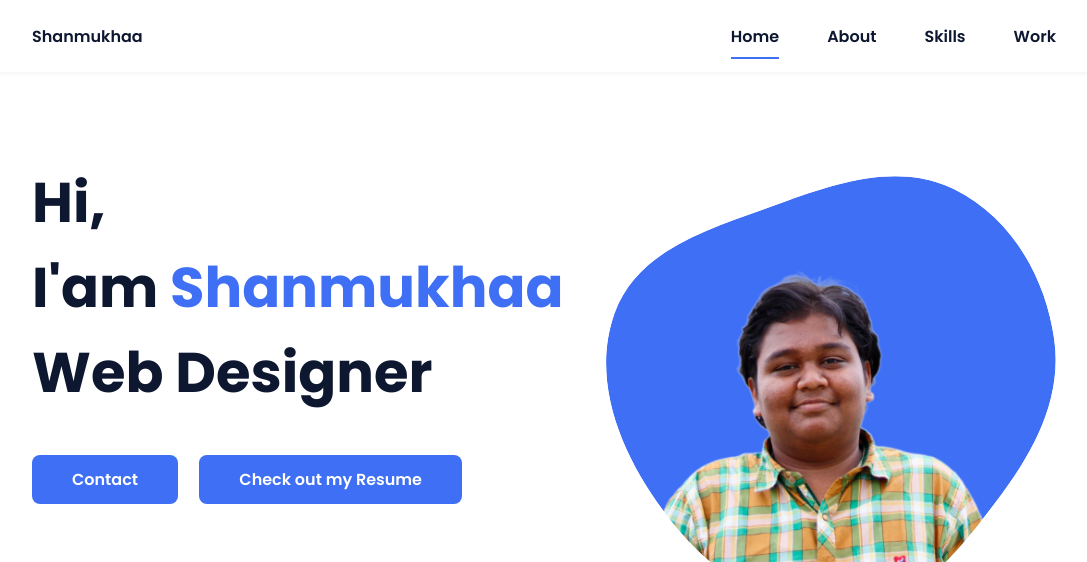
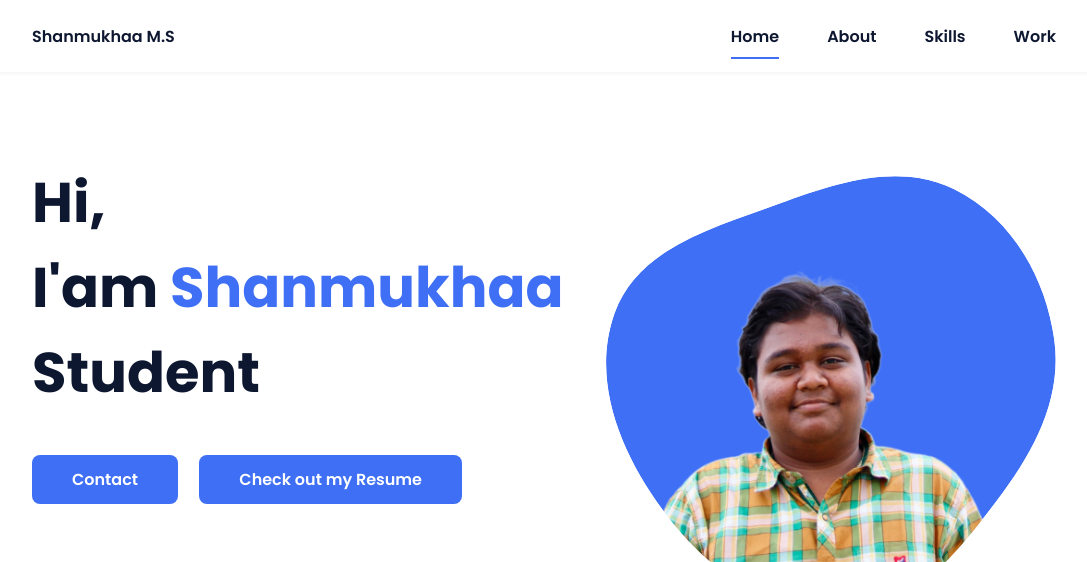
Before and after one commit to Shanmukhaa7/shanmukhaa-portfolio, a plain HTML site: page index.html in a window 1280 px wide. Shown: the top 562 px of the page, without its empty margins (96-1183 px from the left). Drawn offline with nearby package versions, Linux system fonts and the light colour scheme; files whose address does not match are found by name.

Commit message:
Update index.html

```diff
--- a/index.html
+++ b/index.html
@@ -17,7 +17,7 @@
         <header class="l-header">
             <nav class="nav bd-grid">
                 <div>
-                    <a href="#" class="nav__logo">Shanmukhaa</a>
+                    <a href="#" class="nav__logo">Shanmukhaa M.S </a>
                 </div>
 
                 <div class="nav__menu" id="nav-menu">
@@ -42,7 +42,7 @@
             <!--===== HOME =====-->
             <section class="home bd-grid" id="home">
                 <div class="home__data">
-                    <h1 class="home__title">Hi,<br>I'am <span class="home__title-color">Shanmukhaa</span><br> Web Designer</h1>
+                    <h1 class="home__title">Hi,<br>I'am <span class="home__title-color">Shanmukhaa</span><br> Student </h1>
 
                     <a href="mailto:madhirajushanmukhaa@example.com" class="button">Contact</a>
                     &nbsp;&nbsp;&nbsp;
@@ -206,13 +206,12 @@
 
         <!--===== FOOTER =====-->
         <footer class="footer">
-            <p class="footer__title">Shanmukhaa</p>
+            <p class="footer__title">M.S.Shanmukhaa</p>
             <div class="footer__social">
-                <a href="#" class="footer__icon"><i class='bx bxl-facebook' ></i></a>
-                <a href="https://www.kaggle.com/msshanmukhaa" class="footer__icon"><i class='bx bxl-kaggle' ></i></a>
+
                 <a href="https://x.com/shanmukhaa7" class="footer__icon"><i class='bx bxl-twitter' ></i></a>
             </div>
-            <p class="footer__copy">&#169; Shanmukhaa. All rigths reserved</p>
+            <p class="footer__copy">&#169; M.S.Shanmukhaa. All rigths reserved</p>
         </footer>
 
 
```
